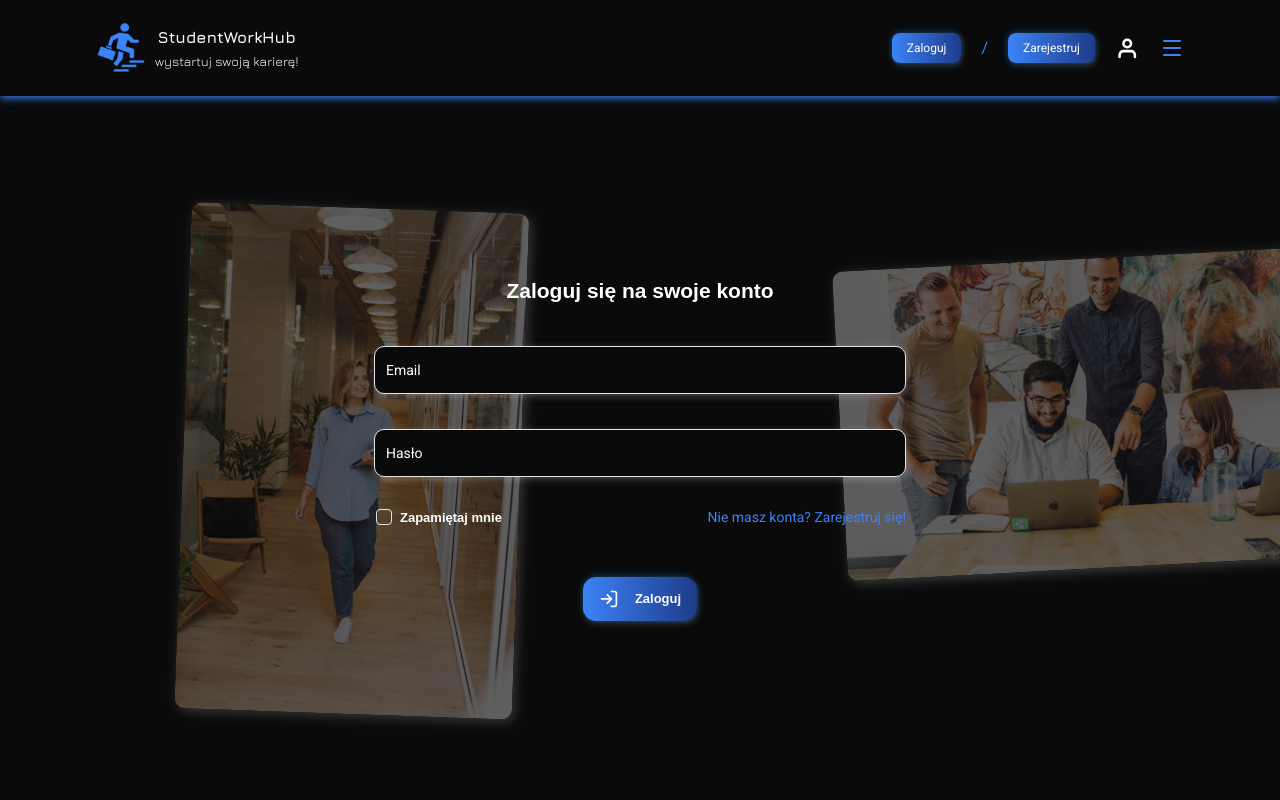
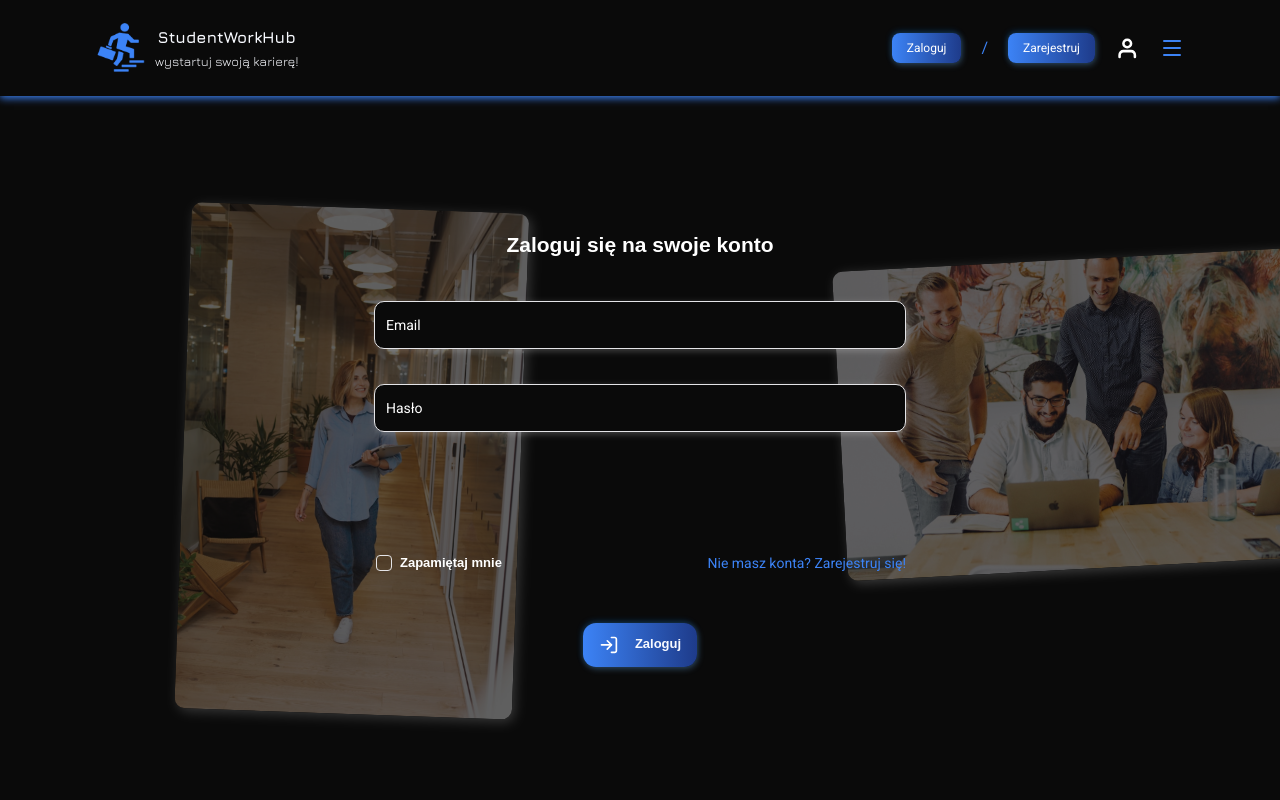
Before and after one commit to gawlowskiandrzej/StudentWorkHub, a Next.js app in the folder frontend/: page /login in a window 1280 px wide. Shown: the top 800 px of the page. Built offline with nearby package versions, Linux system fonts and the light colour scheme; no server answers.

Commit message:
Fix error messages display

```diff
--- a/frontend/components/feature/login/LoginForm.tsx
+++ b/frontend/components/feature/login/LoginForm.tsx
@@ -162,14 +162,14 @@ export function LoginForm() {
                     />
 
                     { }
-                    {/* <div className={errorSlotClass} aria-live="polite">
+                     <div className={errorSlotClass} aria-live="polite">
                         <div
                             className={`${errorBoxClass} ${!error ? errorHiddenClass : ""}`}
                             role={error ? "alert" : undefined}
                         >
                             {error || "\u00A0"}
                         </div>
-                    </div> */}
+                    </div>
                 </div>
             </div>
 
```
